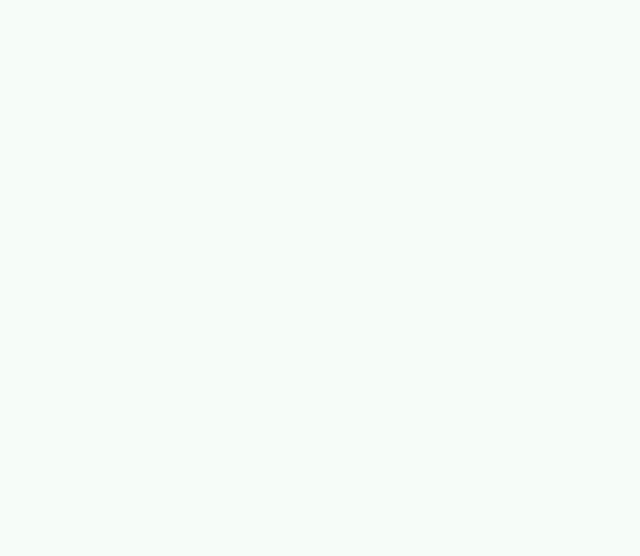
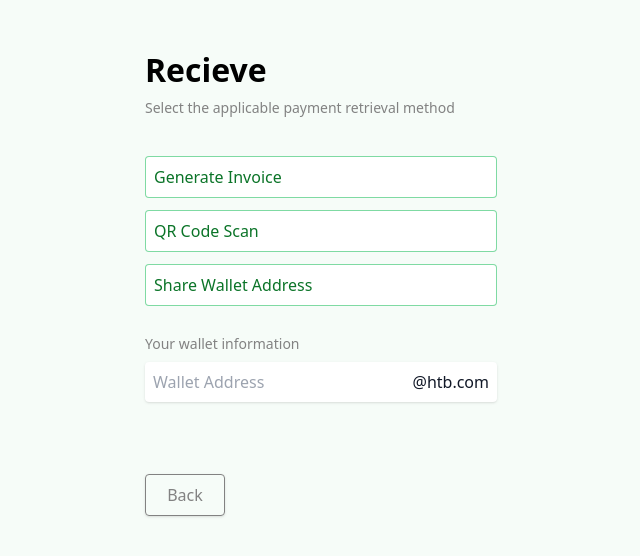
Before and after one commit to sammy-jay/eNaira-Hack, a React (Create React App) app: page /home/recieve in a window 1280 px wide. Before the commit this address had no page. Shown: the top 556 px of the page, without its empty margins (319-959 px from the left). Built offline with nearby package versions, Linux system fonts and the light colour scheme; the HTML template or start-up script is replaced by a standard one.

Commit message:
transfer and recieve pages completed

```diff
--- a/src/App.js
+++ b/src/App.js
@@ -1,7 +1,10 @@
-import {Routes, Route} from "react-router-dom";
+import { Routes, Route } from "react-router-dom";
 import { Auth, CreatePassword, Onboarding, Success, Verify } from "./pages";
-import Dashboard from './pages/Dashboard';
-import MerchantAuth from './pages/MerchantAuth';
+import NotFound from "./pages/404";
+import Dashboard from "./pages/Dashboard";
+import MerchantAuth from "./pages/MerchantAuth";
+import Recieve from "./pages/Recieve";
+import Transfer from "./pages/Transfer";
 
 function App() {
   return (
@@ -13,6 +16,9 @@
       <Route path="/createPassword" element={<CreatePassword />} />
       <Route path="/success" element={<Success />} />
       <Route path="/home" element={<Dashboard />} />
+      <Route path="/home/recieve" element={<Recieve />} />
+      <Route path="/home/transfer" element={<Transfer />} />
+      <Route path="*" element={<NotFound />} />
     </Routes>
   );
 }
--- a/src/index.css
+++ b/src/index.css
@@ -2,11 +2,32 @@
 @tailwind components;
 @tailwind utilities;
 
-body{
-    background: #F6FCF8;
+* {
+  -webkit-user-select: none;
+  -khtml-user-select: none;
+  -moz-user-select: none;
+  -ms-user-select: none;
+  -o-user-select: none;
+  user-select: none;
 }
-@layer components{
-    .input-field {
-        @apply bg-white border-none shadow text-gray-900 text-base block w-full  p-2 rounded focus:outline-none;
-    }
+html::-webkit-scrollbar {
+  width: 0;
 }
+
+body {
+  background: #f6fcf8;
+}
+textarea {
+  resize: none;
+}
+input[type="number"]::-webkit-inner-spin-button {
+  display: none;
+}
+@layer components {
+  .input-field {
+    @apply bg-white border-none shadow text-gray-900 text-base block w-full  p-2 rounded focus:outline-none;
+  }
+  .recieve-type {
+    @apply w-full border border-[#1CBD5C8F] bg-white p-2 rounded cursor-pointer text-[#0B7428];
+  }
+}
--- /dev/null
+++ b/src/pages/404.js
@@ -0,0 +1,22 @@
+import React from 'react'
+import { useNavigate } from 'react-router-dom';
+
+const NotFound = () => {
+    const navigate = useNavigate()
+  return (
+    <section className="relative mx-auto max-w-[400px] pb-[100px] pt-[50px] px-6 bg-transparent min-h-screen flex flex-col justify-start items-start space-y-2">
+      <h2 className="text-center leading-10 font-bold text-[32px] max-w-sm">Page Not Found
+      </h2>
+      <div className="flex space-x-5 w-full pt-[4rem] items-center">
+        <button
+          className="text-[#828282] shadow bg-transparent rounded text-center py-2  border border-[#828282] w-[80px]"
+          onClick={() => navigate("/home")}
+        >
+          Home
+        </button>
+      </div>
+    </section>
+  );
+}
+
+export default NotFound
--- a/src/pages/Dashboard.js
+++ b/src/pages/Dashboard.js
@@ -1,7 +1,9 @@
 import React from "react";
+import { useNavigate } from 'react-router-dom';
 import vector4 from "../assets/Vector-4.png";
 
 const Dashboard = () => {
+  const navigate = useNavigate()
   return (
     <section className=" py-8 pt-[40px] px-6 bg-transparent min-h-screen flex flex-col justify-start items-center mx-auto space-y-[20px] max-w-[400px]">
       <div className="bg-[rgb(28,189,92)] flex flex-col p-4 w-full rounded-br-[24px] rounded-bl-[24px] text-white ">
@@ -15,6 +17,7 @@
             alt="vector4"
             className="h-[60px] object-contain absolute  right-[25%] opacity-20"
           />
+
           <p className="text-[16px] font-thin text-gray-50">Your balance is</p>
           <div className="flex justify-between mt-2 items-center">
             <span className="text-[26px] font-bold">#213,304.45</span>
@@ -23,18 +26,18 @@
         </div>
         {/* btns */}
         <div className="flex space-x-1 w-full">
-          <button className="text-[#0B7428] shadow bg-[#D2F2DE] rounded text-center py-2 flex-1">
+          <button className="text-[#0B7428] shadow bg-[#D2F2DE] rounded text-center py-2 flex-1" onClick={()=> navigate("/home/recieve")}>
             Recieve
           </button>
           <p className="bg-[rgba(28, 189, 92, 0.2)]"></p>
-          <button className="text-[rgba(245,69,69,1)] shadow bg-[#FDDADA] rounded text-center py-2 flex-1">
+          <button className="text-[rgba(245,69,69,1)] shadow bg-[#FDDADA] rounded text-center py-2 flex-1" onClick={()=> navigate("/home/transfer")}>
             Transfer
           </button>
         </div>
       </div>
       <div className="w-full flex justify-between items-center px-2">
         <p className="tex-[16px] font-semibold">Recent Transactions</p>
-        <p className="text-[#828282] text-sm">See All</p>
+        <p className="text-[#828282] text-sm cursor-pointer">See All</p>
       </div>
       <div className="w-full p-2 bg-white h-[270px] rounded-tr-[24px] rounded-tl-[24px] "></div>
     </section>
--- a/src/pages/MerchantAuth.js
+++ b/src/pages/MerchantAuth.js
@@ -51,7 +51,7 @@
                   return (
                     <span
                       key={d}
-                      className="h-[4px] w-[13px] rounded-full bg-[#1CBD5C14] inline"
+                      className="h-[4px] w-[13px] rounded-full bg-[#4F4F4F] inline"
                     />
                   );
                 else
@@ -110,7 +110,7 @@
                   return (
                     <span
                       key={d}
-                      className="h-[4px] w-[13px] rounded-full bg-[#1CBD5C14] inline"
+                      className="h-[4px] w-[13px] rounded-full bg-[#4F4F4F] inline"
                     />
                   );
                 else
--- a/src/pages/Onboarding.js
+++ b/src/pages/Onboarding.js
@@ -32,7 +32,7 @@
             return (
               <span
                 key={dindex}
-                className="h-[4px] w-[13px] rounded-full bg-[#1CBD5C14] inline"
+                className="h-[4px] w-[13px] rounded-full bg-[#4F4F4F] inline"
               />
             );
           else
--- /dev/null
+++ b/src/pages/Recieve.js
@@ -0,0 +1,46 @@
+import React, { useState } from "react";
+import { useNavigate } from "react-router-dom";
+
+const Recieve = () => {
+  const navigate = useNavigate();
+  return (
+    <section className="relative mx-auto max-w-[400px] pb-[100px] pt-[50px] px-6 bg-transparent min-h-screen flex flex-col justify-start items-start space-y-2">
+      <h2 className="text-center leading-10 font-bold text-[32px] max-w-sm">
+        Recieve
+      </h2>
+      <p className="text-center text-sm text-[#828282]">
+        Select the applicable payment retrieval method
+      </p>
+      <div className="pt-[30px] w-full flex flex-col space-y-3">
+        <div className="recieve-type">Generate Invoice</div>
+        <div className="recieve-type">QR Code Scan</div>
+        <div className="recieve-type">Share Wallet Address</div>
+      </div>
+
+      <div className="pt-[20px] w-full flex items-start flex-col space-y-2">
+        <p className="text-center text-sm text-[#828282]">
+          Your wallet information
+        </p>
+
+        <div className="flex bg-white border-none shadow text-gray-900 text-base  w-full  p-2 rounded space-x-1">
+          <input
+            type="text"
+            className="flex-1 outline-none"
+            placeholder="Wallet Address"
+          />
+          <span>@htb.com</span>
+        </div>
+      </div>
+      <div className="flex space-x-5 w-full pt-[4rem] items-center">
+        <button
+          className="text-[#828282] shadow bg-transparent rounded text-center py-2  border border-[#828282] w-[80px]"
+          onClick={() => navigate("/home")}
+        >
+          Back
+        </button>
+      </div>
+    </section>
+  );
+};
+
+export default Recieve;
--- /dev/null
+++ b/src/pages/Transfer.js
@@ -0,0 +1,59 @@
+import React, { useState } from "react";
+import { useNavigate } from "react-router-dom";
+
+const Transfer = () => {
+  const navigate = useNavigate();
+  return (
+    <section className="relative mx-auto max-w-[400px] pb-[100px] pt-[50px] px-6 bg-transparent min-h-screen flex flex-col justify-start items-start space-y-2">
+      <h2 className="text-center leading-10 font-bold text-[32px] max-w-sm">
+        Transfer
+      </h2>
+      <p className="text-center text-sm text-[#828282]">
+        Send e-Naira to a private wallet owner or a bank account
+      </p>
+      <form className="w-full pt-8">
+        <div className="mb-6">
+          <input
+            type="text"
+            className="input-field"
+            placeholder="Wallet Address"
+          />
+        </div>
+        <div className="mb-6">
+          <textarea
+            name=""
+            className="input-field"
+            rows="3"
+            placeholder="Payment Description"
+          ></textarea>
+
+        </div>
+      </form>
+
+      {/* Amount */}
+      <div className="pt-[20px] w-full flex flex-col items-center space-y-[10px]">
+        <p className="text-center text-sm text-[#828282]">Amount to Transfer</p>
+        <h2 className="text-[26px] text-[#1CBD5C] font-bold">213,304.45</h2>
+        <button
+          type="button"
+          className="text-white bg-[#1CBD5C] hover:bg-[#198645] focus:outline-none rounded shadow w-full sm:w-auto px-5 py-2 text-center font-bold text-sm"
+          onClick={() => navigate("/verify")}
+        >
+          Send
+        </button>
+      </div>
+
+      {/* Back btn */}
+      <div className="flex space-x-5 w-full pt-[4rem] items-center">
+        <button
+          className="text-[#828282] shadow bg-transparent rounded text-center py-2  border border-[#828282] w-[80px]"
+          onClick={() => navigate("/home")}
+        >
+          Back
+        </button>
+      </div>
+    </section>
+  );
+};
+
+export default Transfer;
```
